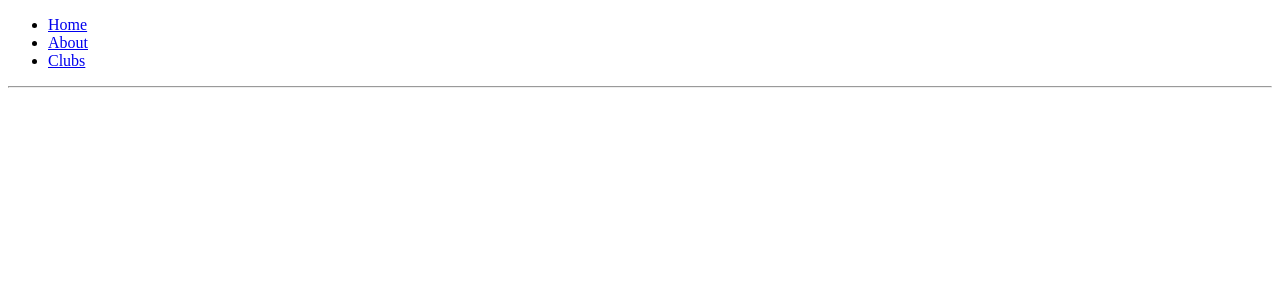
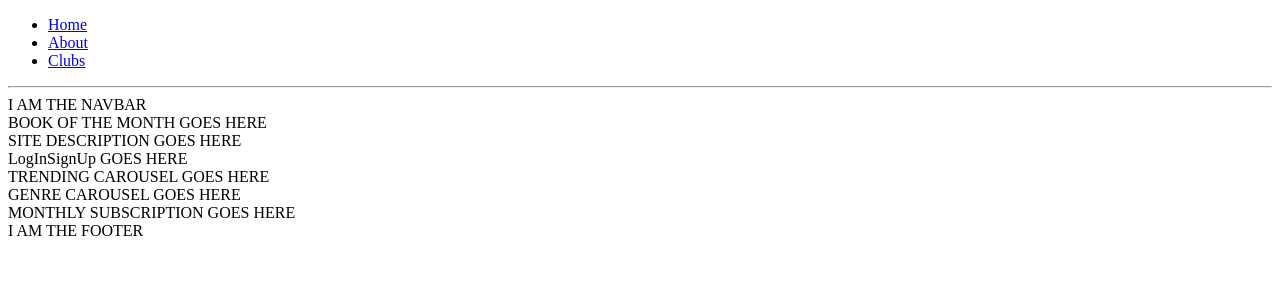
Before and after one commit to hratx-blue-ocean/Papercuts, a React app: page / in a window 1280 px wide. Shown: the top 300 px of the page. Built offline with nearby package versions, Linux system fonts and the light colour scheme; the HTML template or start-up script is replaced by a standard one.

Commit message:
Basic layout for homepage done.

```diff
--- a/client/App.jsx
+++ b/client/App.jsx
@@ -6,6 +6,7 @@ import {
   useRouteMatch, //use if needed
   useParams // use if needed
 } from "react-router-dom";
+import HomePage from './components/homePage/HomePage.jsx'
 import BookClub from './components/bookClubPage/BookClub.jsx'
 import React, { useContext } from 'react';
 import { AppContext } from './context/context.jsx';
@@ -39,7 +40,7 @@ export const App = () => {
         */}
         <Switch>
           <Route exact path="/">
-            {/* Cayla, put in your component here when ready */}
+            <HomePage />
           </Route>
           <Route path="/profile">
             {/* Sean, Jerrick, put in your component here when ready */}
--- /dev/null
+++ b/client/components/homePage/BOTM.jsx
@@ -0,0 +1,13 @@
+import React, { useContext } from 'react';
+
+const BOTM = (props) => {
+
+  return (
+    <div >
+      BOOK OF THE MONTH GOES HERE
+    </div>
+  )
+
+}
+
+export default BOTM;
--- /dev/null
+++ b/client/components/homePage/GenreCaro.jsx
@@ -0,0 +1,14 @@
+import React, { useContext } from 'react';
+import Carousel from 'react-bootstrap/Carousel';
+
+const GenreCaro = (props) => {
+
+  return (
+    <div>
+      GENRE CAROUSEL GOES HERE
+      </div>
+  )
+
+}
+
+export default GenreCaro;
--- /dev/null
+++ b/client/components/homePage/LogInSignUp.jsx
@@ -0,0 +1,13 @@
+import React, { useContext } from 'react';
+
+const LogInSignUp = (props) => {
+
+  return (
+    <div>
+      LogInSignUp GOES HERE
+    </div>
+  )
+
+}
+
+export default LogInSignUp;
--- /dev/null
+++ b/client/components/homePage/MonthlySubscr.jsx
@@ -0,0 +1,13 @@
+import React, { useContext } from 'react';
+
+const MonthlySubscr = (props) => {
+
+  return (
+    <div>
+      MONTHLY SUBSCRIPTION GOES HERE
+      </div>
+  )
+
+}
+
+export default MonthlySubscr;
--- /dev/null
+++ b/client/components/homePage/SiteDesc.jsx
@@ -0,0 +1,14 @@
+import React, { useContext } from 'react';
+
+
+const SiteDesc = (props) => {
+
+  return (
+    <div>
+      SITE DESCRIPTION GOES HERE
+      </div>
+  )
+
+}
+
+export default SiteDesc;
--- /dev/null
+++ b/client/components/homePage/TrendingCaro.jsx
@@ -0,0 +1,14 @@
+import React, { useContext } from 'react';
+import Carousel from 'react-bootstrap/Carousel';
+
+const TrendingCaro = (props) => {
+
+  return (
+    <div>
+      TRENDING CAROUSEL GOES HERE
+      </div>
+  )
+
+}
+
+export default TrendingCaro;
--- a/client/components/homePage/homePage.jsx
+++ b/client/components/homePage/homePage.jsx
@@ -1,6 +1,28 @@
 import React, { useContext } from 'react';
+import BOTM from './BOTM.jsx';
+import TrendingCaro from './TrendingCaro.jsx';
+import GenreCaro from './GenreCaro.jsx';
+import SiteDesc from './SiteDesc.jsx';
+import LogInSignUp from './LogInSignUp.jsx';
+import MonthlySubscr from './MonthlySubscr.jsx';
 import Container from 'react-bootstrap/Container';
+import Col from 'react-bootstrap/Col';
+import Row from 'react-bootstrap/Row';
 import Button from 'react-bootstrap/Button';
+
+/* NYT Books API:
+  instructions in the google doc
+  get at least 15 books (the whole list)
+  gives us the ISBN (10 or 13) - which we can then use to query the Google Books API (either one works at Google, just make them match).
+  split by genres, super detailed
+  Price may be zero if the book hasn't come out yet;
+*/
+
+/* Google Books API:
+  Request sepcific book at Google (also in the instructions)
+  Gets category (more broad than genre), thumbnails, there's ratings, description, author, publisher.
+  There's price, but:
+*/
 
 const HomePage = (props) => {
   /// stuff I need from context gets listed like this:
@@ -16,14 +38,20 @@ const HomePage = (props) => {
     // thumbnail image, title, author, price, description? (seems like a lot for these hovers...)
 
   return (
-    // navbar:
-    <Container fluid="md">
-      {/* <Navbar/> */} <Button>BEHOLD, I AM A BUTTON</Button>
-    </Container>
-    // container:
-    //   left: Botm, trending caro, genre caro;
-    //   right: site desc, login/signup, monthly subscr;
-    // footer
+
+    <div>
+      <div className="grid-container">
+        <div className="Navbar-placeholder">I AM THE NAVBAR</div>
+        <div className="BOTM"><BOTM /></div>
+        <div className="SiteDesc"><SiteDesc /></div>
+        <div className="LogInSignUp"><LogInSignUp /></div>
+        <div className="TrendingCaro"><TrendingCaro /></div>
+        <div className="GenreCaro"><GenreCaro /></div>
+        <div className="MonthlySubscr"><MonthlySubscr /></div>
+        <div className="Footer">I AM THE FOOTER</div>
+      </div>
+    </div>
+
   )
 
 }
```
Also changed, not shown: 2 other files (tests, documents, lock files or other folders).
